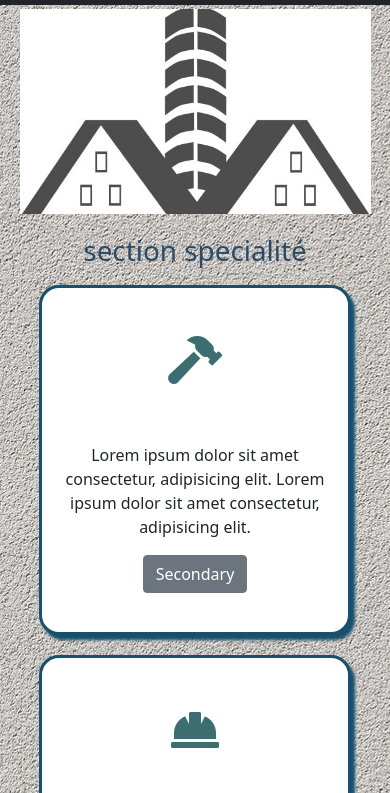
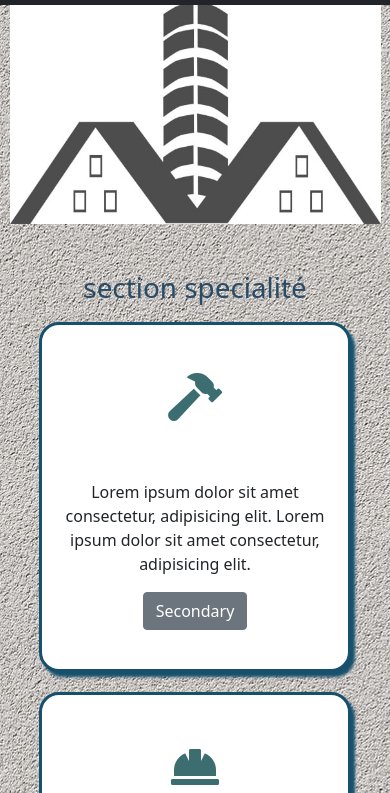
Before and after one commit to dio-sudo/maconnerie-express, a plain HTML site: page index.html in a window 390 px wide. Shown: the part 51-844 px from the top of the page. Drawn offline with nearby package versions, Linux system fonts and the light colour scheme.

Commit message:
encore reglage css

```diff
--- a/style/style.css
+++ b/style/style.css
@@ -9,12 +9,12 @@ body{
 {
   #baniere{
     /* position: relative; */
-    margin-top: 60px;
-    height: 205px;
+    margin-top: 27px;
+    height: 275px;
     /* background-color: #353535; */
     background-image: url('../img/path1249-min.jpg');
     /* background-image: url('../img/enduit.jpg'); */
-    background-size: 90%;
+    background-size: 95%;
     background-repeat: no-repeat;
     background-position: center;
     /* border-radius: 25px; */
```
